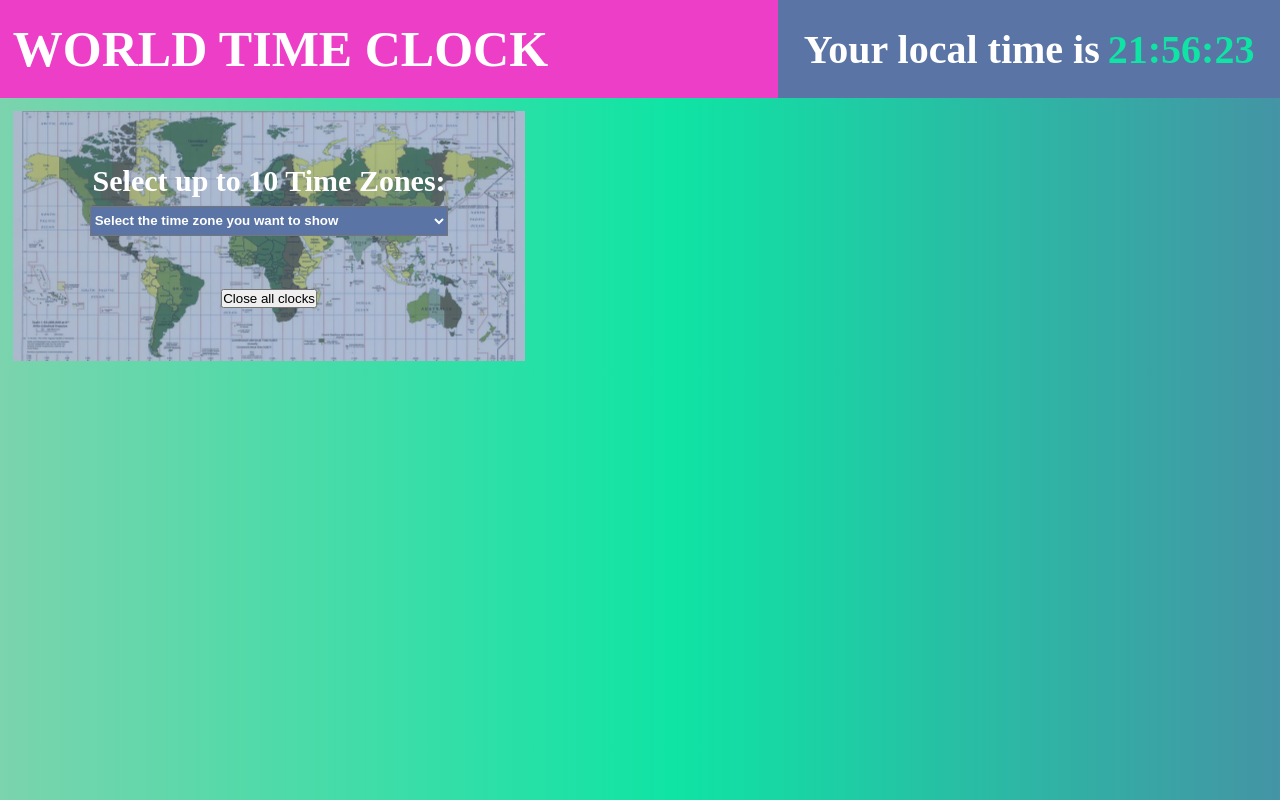
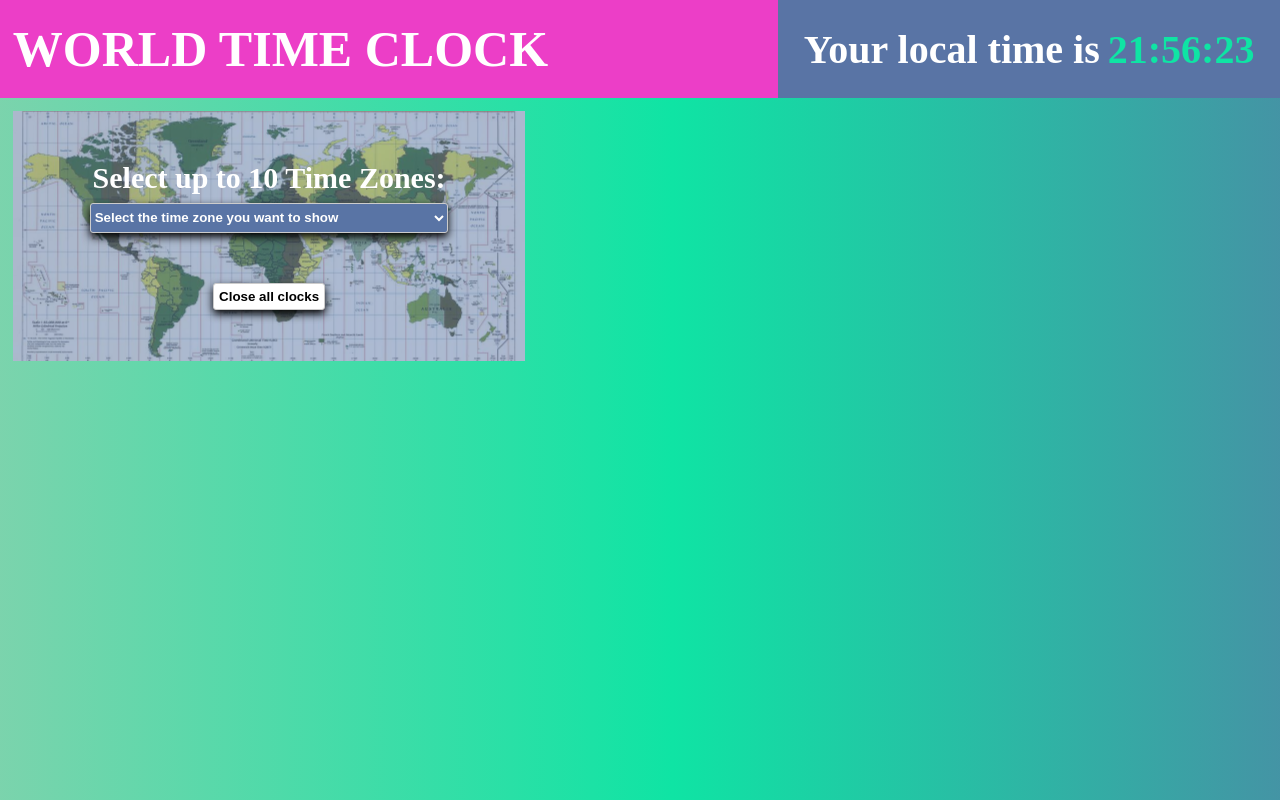
Before and after one commit to FLSfreedom/world-time-zones, a React (Vite) app: page / in a window 1280 px wide. Built offline with nearby package versions, Linux system fonts and the light colour scheme.

Commit message:
new modifications in the css files

```diff
--- a/src/components/Clock/Clock.css
+++ b/src/components/Clock/Clock.css
@@ -1,6 +1,5 @@
 #clockId {
     color: rgb(89, 116, 165);
-    font-size: 25px;
 }
 
 .styleForElementsInCardDiv {
--- a/src/components/SelectorOfClocks/SelectorOfClocks.css
+++ b/src/components/SelectorOfClocks/SelectorOfClocks.css
@@ -4,6 +4,9 @@
     color: white;
     width: 70%;
     height: 30px;
+    border: 1px solid #ccc;
+    border-radius: 3px;
+    box-shadow: 0 4px 8px rgba(0, 0, 0, 5);
 }
 
 @media screen and (max-width: 470px) {
--- a/src/components/WorldClocksOptions/WorldClocksOptions.css
+++ b/src/components/WorldClocksOptions/WorldClocksOptions.css
@@ -35,6 +35,19 @@
   position: relative;
 }
 
+button {
+  border: 1px solid #ccc;
+  background-color: white;
+  border-radius: 3px;
+  padding: 5px;
+  box-shadow: 0 4px 8px rgba(0, 0, 0, 5);
+  font-weight: bold;
+}
+
+button:active {
+  transform: scale(1.1);
+}
+
 .otherClocksContainer {
   display: flex;
   flex-wrap: wrap;
@@ -43,6 +56,8 @@
 }
 
 .clocksCards {
+  font-weight: bold;
+  font-family: monospace;
   border: 1px solid #ccc;
   background-color: white;
   border-radius: 8px;
@@ -52,7 +67,7 @@
   width: 205px;
   height: 150px;
   box-shadow: 0 4px 8px rgba(0, 0, 0, 5);
-  font-size: 30px;
+  font-size: 25px;
 }
 
 @media screen and (max-width: 967px) {
```
